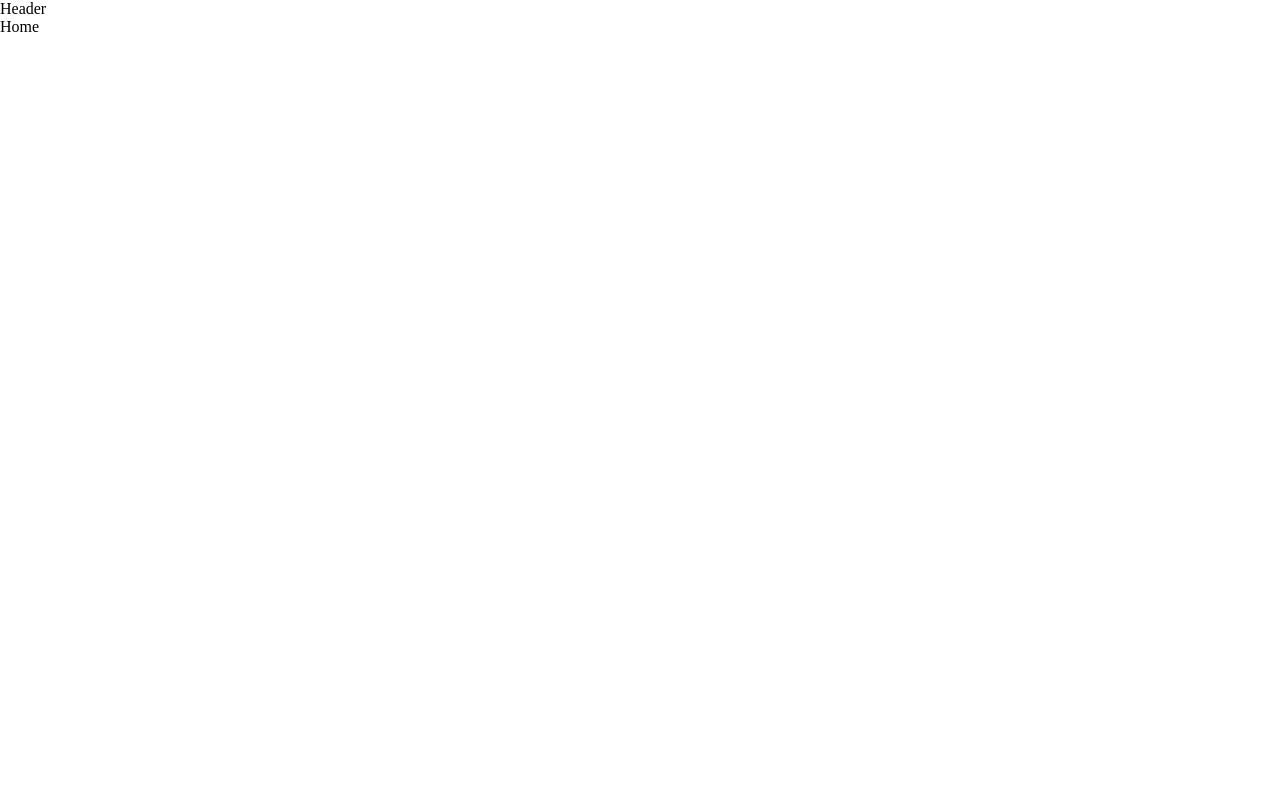
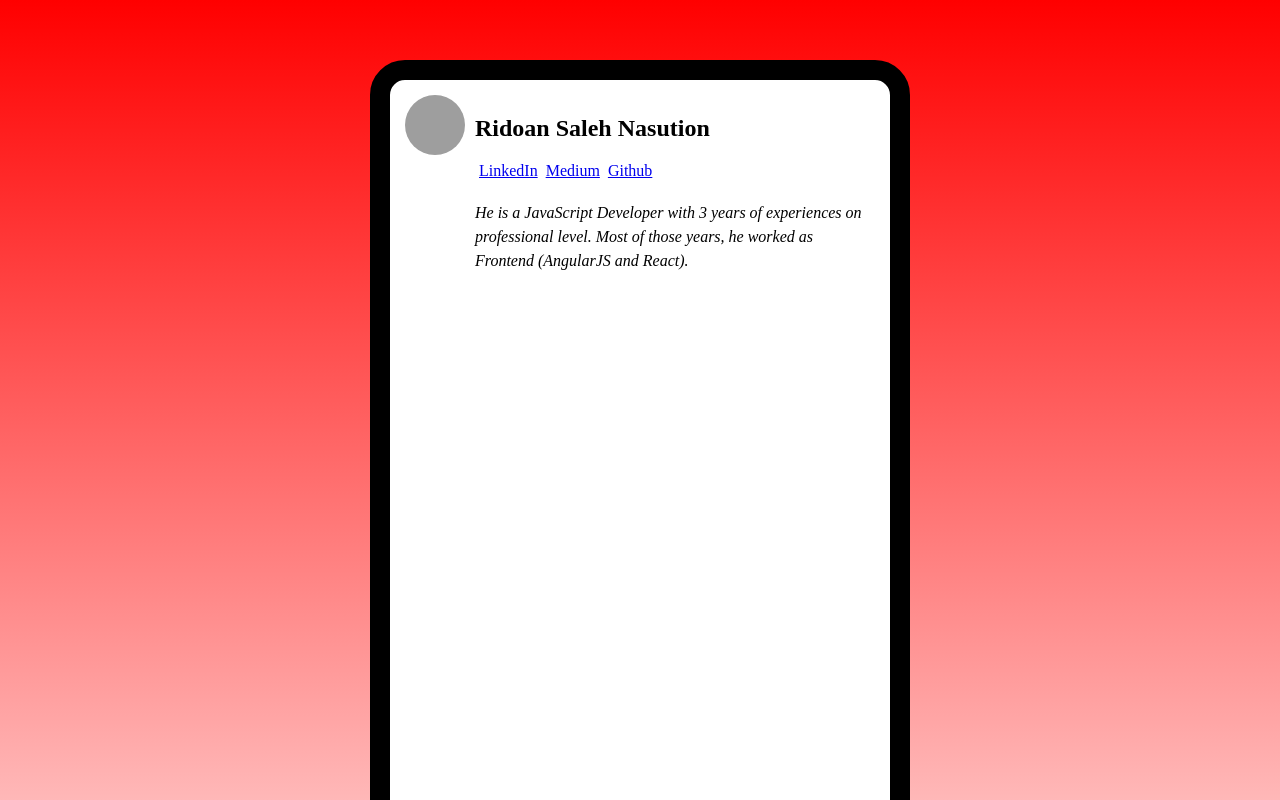
Before and after one commit to ridoansaleh/antum, a React app: page / in a window 1280 px wide. Shown: the top 800 px of the page. Built offline with nearby package versions, Linux system fonts and the light colour scheme; grey boxes are pictures that could not be loaded.

Commit message:
add profile

```diff
--- a/package.json
+++ b/package.json
@@ -14,7 +14,8 @@
   "dependencies": {
     "react": "^16.10.2",
     "react-dom": "^16.10.2",
-    "react-router-dom": "^5.1.2"
+    "react-router-dom": "^5.1.2",
+    "styled-components": "^4.4.1"
   },
   "devDependencies": {
     "@babel/core": "^7.6.4",
@@ -22,6 +23,7 @@
     "@babel/preset-react": "^7.6.3",
     "babel-jest": "^24.9.0",
     "babel-loader": "^8.0.6",
+    "babel-plugin-styled-components": "^1.10.6",
     "clean-webpack-plugin": "^3.0.0",
     "css-loader": "^3.2.0",
     "enzyme": "^3.10.0",
--- a/public/index.html
+++ b/public/index.html
@@ -3,7 +3,12 @@
   <head>
     <meta charset="utf-8" />
     <meta name="viewport" content="width=device-width, initial-scale=1, shrink-to-fit=no" />
-    <title>React CSR Template</title>
+    <title>Ridoan Saleh Nasution</title>
+    <meta name="title" content="Ridoan Saleh Nasution - JavaScript Developer" />
+    <meta
+      name="description"
+      content="He is a JavaScript Developer with 3 years of experiences on professional level"
+    />
   </head>
   <body>
     <div id="root"></div>
--- a/src/App.js
+++ b/src/App.js
@@ -1,14 +1,11 @@
 import React from 'react';
 import { BrowserRouter, Switch, Route } from 'react-router-dom';
-
-import Header from './components/Header';
 import './styles/common.css';
 import routes from './routes';
 
 function App() {
   return (
     <BrowserRouter>
-      <Header />
       <Switch>
         {routes.map((route, index) => (
           <Route key={index} {...route} />
--- /dev/null
+++ b/src/routes/home/Description.js
@@ -0,0 +1,15 @@
+import React from 'react';
+import { DescContainer } from './styles/_descriptionStyle';
+
+function Description() {
+  return (
+    <DescContainer>
+      <p>
+        He is a JavaScript Developer with 3 years of experiences on professional level. Most of
+        those years, he worked as Frontend (AngularJS and React).
+      </p>
+    </DescContainer>
+  );
+}
+
+export default Description;
--- a/src/routes/home/Home.js
+++ b/src/routes/home/Home.js
@@ -1,7 +1,17 @@
 import React from 'react';
+import Profile from './Profile';
+import Description from './Description';
+import { PageWrapper, Content } from './styles/_homeStyle';
 
 function Home() {
-  return <div>Home</div>;
+  return (
+    <PageWrapper>
+      <Content>
+        <Profile />
+        <Description />
+      </Content>
+    </PageWrapper>
+  );
 }
 
 export default Home;
--- /dev/null
+++ b/src/routes/home/Profile.js
@@ -0,0 +1,26 @@
+import React from 'react';
+import { ProfileContainer, Photo, ProfileLink } from './styles/_profileStyle';
+
+function Profile() {
+  return (
+    <ProfileContainer>
+      <Photo src="https://media.licdn.com/dms/image/C5103AQHozOVNgZW-9w/profile-displayphoto-shrink_100_100/0?e=1580342400&v=beta&t=GcCxBn_13ib2SYzkGXTvRyUBqJNWtve2WyBAJPgkYXQ" />
+      <div>
+        <h2>Ridoan Saleh Nasution</h2>
+        <div>
+          <ProfileLink href="https://www.linkedin.com/in/ridoan-saleh-n-32897385/" target="_blank">
+            LinkedIn
+          </ProfileLink>
+          <ProfileLink href="https://medium.com/@ridoansalehnst" target="_blank">
+            Medium
+          </ProfileLink>
+          <ProfileLink href="https://github.com/ridoansaleh" target="_blank">
+            Github
+          </ProfileLink>
+        </div>
+      </div>
+    </ProfileContainer>
+  );
+}
+
+export default Profile;
--- /dev/null
+++ b/src/routes/home/styles/_descriptionStyle.js
@@ -0,0 +1,9 @@
+import styled from 'styled-components';
+
+export const DescContainer = styled.div`
+  margin: 10px 10px 10px 85px;
+  //   letter-spacing: 2px;
+  line-height: 1.5;
+  font-style: italic;
+  padding-right: 5px;
+`;
--- /dev/null
+++ b/src/routes/home/styles/_homeStyle.js
@@ -0,0 +1,21 @@
+import styled from 'styled-components';
+
+export const PageWrapper = styled.div`
+  display: flex;
+  justify-content: center;
+  align-items: center;
+  height: 100vh;
+  //   background: red;
+  background-image: linear-gradient(red, white);
+  padding: 40px;
+  min-height: 1030px;
+  min-width: 580px;
+`;
+
+export const Content = styled.div`
+  height: 950px;
+  width: 500px;
+  border: 20px solid black;
+  border-radius: 35px;
+  background: white;
+`;
--- /dev/null
+++ b/src/routes/home/styles/_profileStyle.js
@@ -0,0 +1,19 @@
+import styled from 'styled-components';
+
+export const ProfileContainer = styled.div`
+  display: flex;
+  //   border: 1px solid green;
+  margin: 10px;
+  padding: 5px;
+`;
+
+export const Photo = styled.img`
+  height: 60px;
+  width: 60px;
+  border-radius: 50%;
+  margin-right: 10px;
+`;
+
+export const ProfileLink = styled.a`
+  margin: 2px 4px;
+`;
--- a/src/styles/common.css
+++ b/src/styles/common.css
@@ -1,3 +1,4 @@
 body {
   margin: 0;
+  /* background-image: linear-gradient(red, white); */
 }
```
Also changed, not shown: .babelrc, 1 other file (tests, documents, lock files or other folders).
